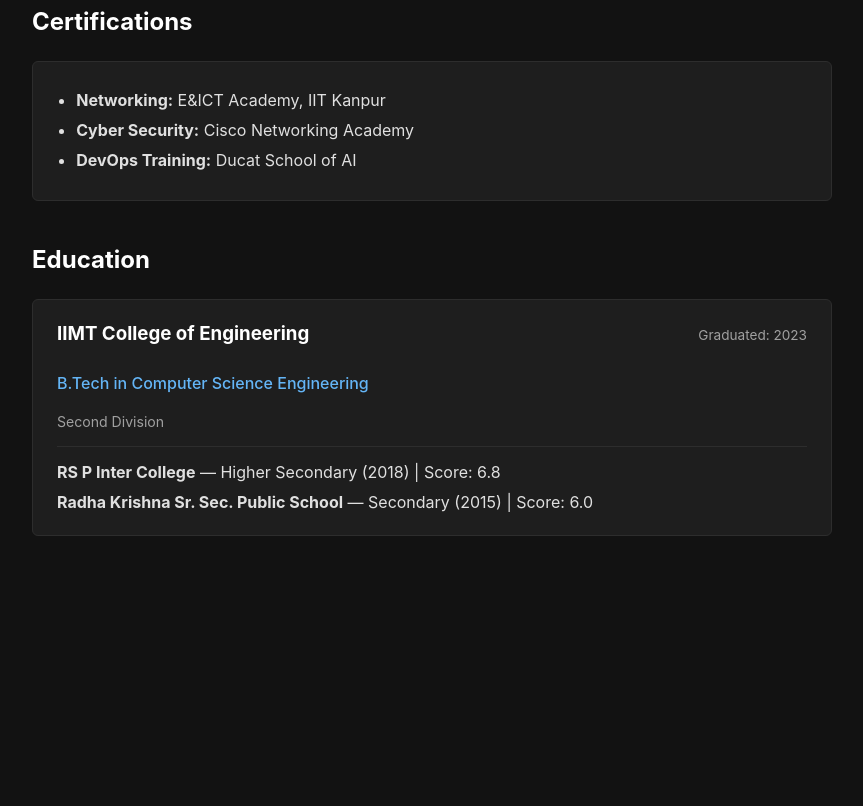
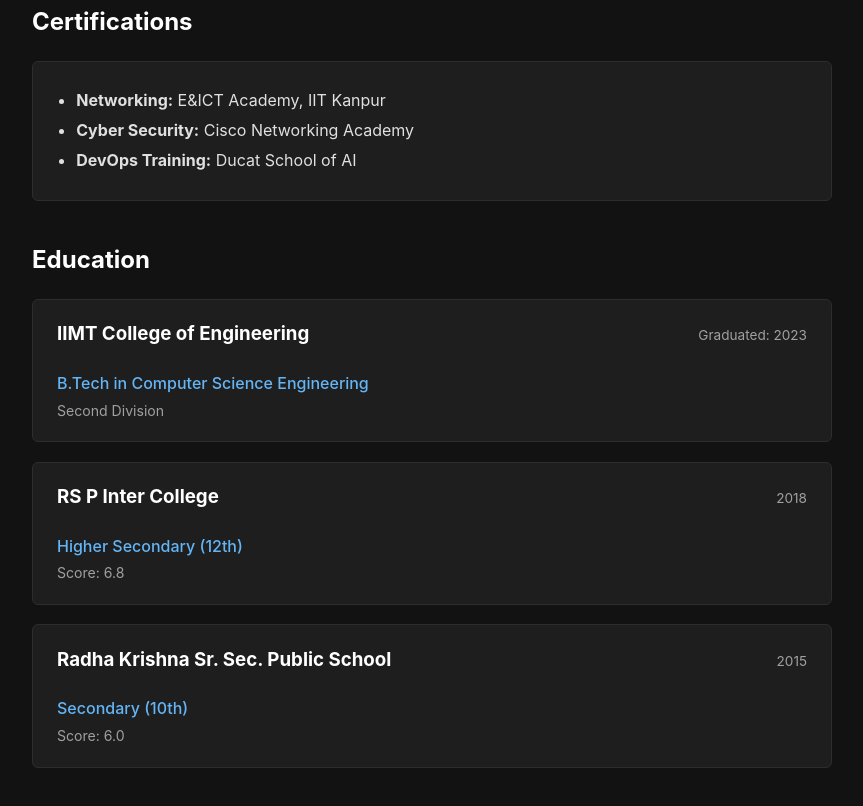
Before and after one commit to PulkitSreDevOps/SRE-DevOps, a plain HTML site: page index.html in a window 1280 px wide. Shown: the part 1664-2470 px from the top of the page, without its empty margins (208-1071 px from the left). Before the commit the page ends 2280 px from the top, so only its background shows below. Drawn offline with Linux system fonts and the light colour scheme.

Commit message:
Update education section in index.html

```diff
--- a/index.html
+++ b/index.html
@@ -183,18 +183,35 @@
     <!-- EDUCATION -->
     <div class="section">
         <h2>Education</h2>
+
+        <!-- Graduation -->
         <div class="card">
             <div class="job-title">
                 <h3>IIMT College of Engineering</h3>
                 <span class="date">Graduated: 2023</span>
             </div>
             <p style="color: var(--accent); margin: 0.2rem 0; font-weight: 500;">B.Tech in Computer Science Engineering</p>
-            <p style="color: var(--muted); font-size: 0.88rem; margin-bottom: 0.8rem;">Second Division</p>
+            <p style="color: var(--muted); font-size: 0.88rem; margin: 0;">Second Division</p>
+        </div>
 
-            <div style="border-top: 1px solid var(--border); padding-top: 0.8rem; margin-top: 0.8rem;">
-                <p style="margin: 0;"><strong>RS P Inter College</strong> — Higher Secondary (2018) | Score: 6.8</p>
-                <p style="margin: 0.3rem 0 0 0;"><strong>Radha Krishna Sr. Sec. Public School</strong> — Secondary (2015) | Score: 6.0</p>
+        <!-- 12th / Higher Secondary -->
+        <div class="card">
+            <div class="job-title">
+                <h3>RS P Inter College</h3>
+                <span class="date">2018</span>
             </div>
+            <p style="color: var(--accent); margin: 0.2rem 0; font-weight: 500;">Higher Secondary (12th)</p>
+            <p style="color: var(--muted); font-size: 0.88rem; margin: 0;">Score: 6.8</p>
+        </div>
+
+        <!-- 10th / Secondary -->
+        <div class="card">
+            <div class="job-title">
+                <h3>Radha Krishna Sr. Sec. Public School</h3>
+                <span class="date">2015</span>
+            </div>
+            <p style="color: var(--accent); margin: 0.2rem 0; font-weight: 500;">Secondary (10th)</p>
+            <p style="color: var(--muted); font-size: 0.88rem; margin: 0;">Score: 6.0</p>
         </div>
     </div>
 
```
